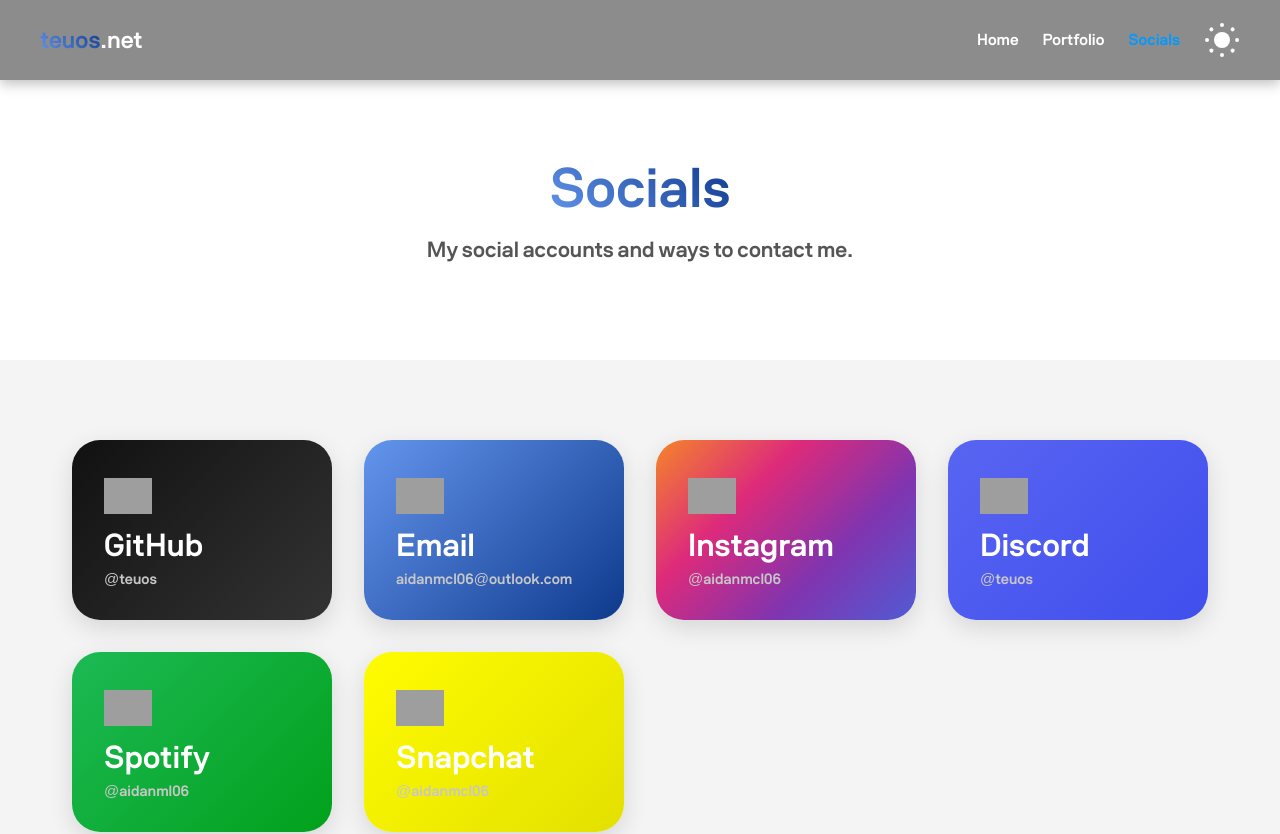
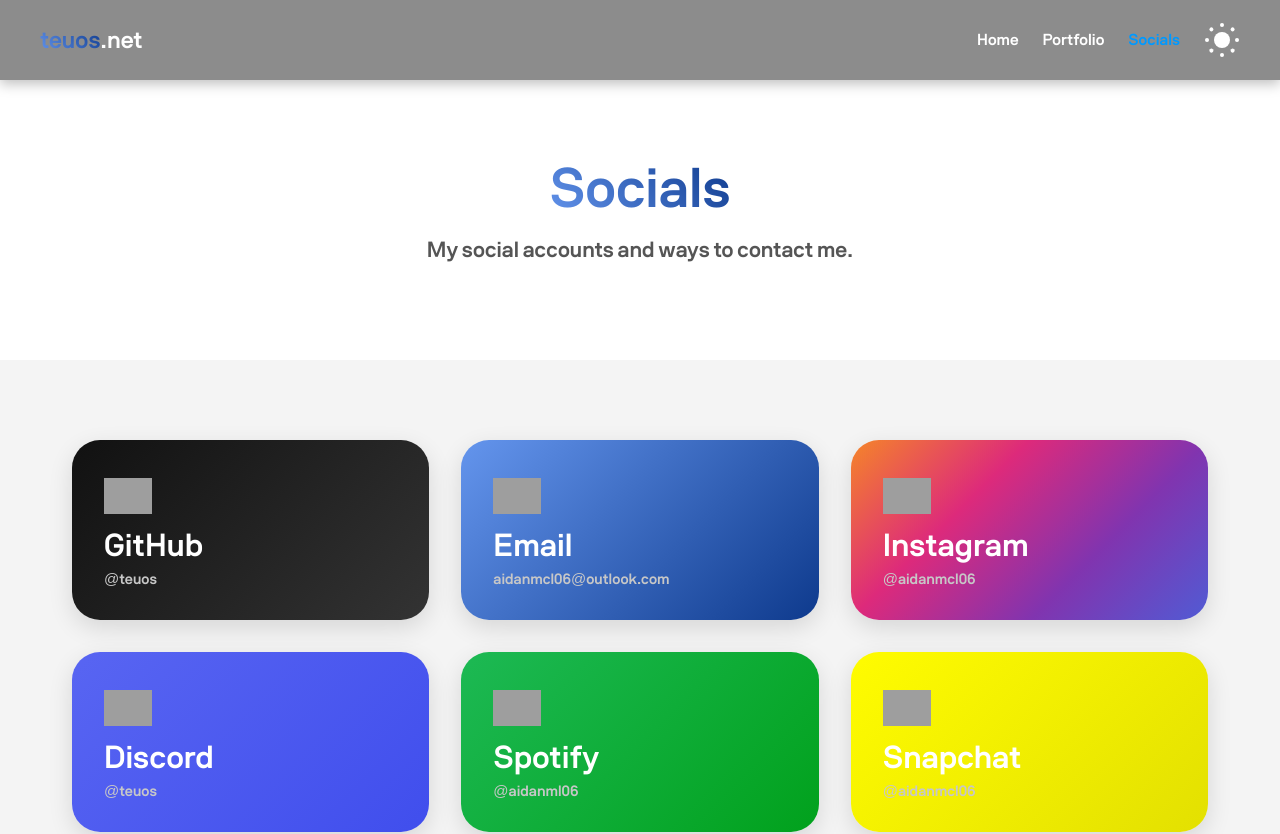
Before and after one commit to teuos/website, a React (Vite) app: page /socials in a window 1280 px wide. Shown: the top 834 px of the page. Built offline with nearby package versions, Linux system fonts and the light colour scheme; grey boxes are pictures that could not be loaded.

Commit message:
Added scroll animation to projects and socials

```diff
--- a/src/css/Socials.css
+++ b/src/css/Socials.css
@@ -37,7 +37,7 @@
   padding: 80px 32px;
 
   display: grid;
-  grid-template-columns: repeat(4, 1fr);
+  grid-template-columns: repeat(3, 1fr);
   gap: 32px;
 }
 
@@ -48,10 +48,21 @@
   min-height: 180px;
   text-decoration: none;
   box-shadow: 0 8px 24px rgba(0, 0, 0, 0.12);
-  transition: transform 0.25s ease, box-shadow 0.25s ease;
+  opacity: 0;
+  transform: translateY(40px);
+
+  transition:
+    opacity 0.6s ease,
+    transform 0.6s ease,
+    box-shadow 0.25s ease;
 }
 
-.socials-tile:hover {
+.socials-tile-visible {
+  opacity: 1;
+  transform: translateY(0);
+}
+
+.socials-tile-visible:hover {
   transform: translateY(-6px);
   box-shadow: 0 18px 48px rgba(0, 0, 0, 0.18);
 }
--- a/src/index.css
+++ b/src/index.css
@@ -1,5 +1,17 @@
 * {
   box-sizing: border-box;
+  -webkit-tap-highlight-color: transparent;
+}
+
+a,
+button {
+  -webkit-tap-highlight-color: transparent;
+}
+
+button:focus-visible,
+a:focus-visible {
+  outline: 2px solid rgb(0, 153, 255);
+  outline-offset: 4px;
 }
 
 #root {
--- a/src/pages/portfolio.tsx
+++ b/src/pages/portfolio.tsx
@@ -53,7 +53,8 @@
         });
       },
       {
-        threshold: 0.15,
+        threshold: 0.05,
+        rootMargin: "0px 0px -40px 0px",
       }
     );
 
@@ -74,7 +75,7 @@
 
       <section className="portfolio-grid">
         {projects.map((project, index) => (
-          <article className="project-tile" key={project.title} style={{ transitionDelay: `${index * 120}ms` }}>
+          <article className="project-tile" key={project.title} style={{ transitionDelay: `${index * 60}ms` }}>
             <div className="project-tile-content">
               <div className="project-labels">
                 <span className="project-type">{project.type}</span>
--- a/src/pages/socials.tsx
+++ b/src/pages/socials.tsx
@@ -1,3 +1,4 @@
+import { useEffect } from "react";
 import "../css/Socials.css"
 
 const socials = [
@@ -54,6 +55,29 @@
 
 function Socials() {
 
+  useEffect(() => {
+      const tiles = document.querySelectorAll(".socials-tile");
+
+      const observer = new IntersectionObserver(
+        (entries) => {
+          entries.forEach((entry) => {
+            if (entry.isIntersecting) {
+              entry.target.classList.add("socials-tile-visible");
+              observer.unobserve(entry.target);
+            }
+          });
+        },
+        {
+          threshold: 0.05,
+          rootMargin: "0px 0px -20px 0px",
+        }
+      );
+
+      tiles.forEach((tile) => observer.observe(tile));
+
+      return () => observer.disconnect();
+    }, []);
+
 
   return (
     <main className="socials-page">
@@ -65,7 +89,7 @@
       </section>
 
       <section className="socials-grid">
-        {socials.map((social) => (
+        {socials.map((social, index) => (
           <a
             className="socials-tile"
             key={social.id}
@@ -74,7 +98,7 @@
               target : "_blank",
               rel : "noreferrer",
             } : {})}
-            style={{ background: social.background }}
+            style={{ background: social.background, transitionDelay: `${index * 40}ms` }}
           >
             <div className="socials-tile-content">
               <img
```
